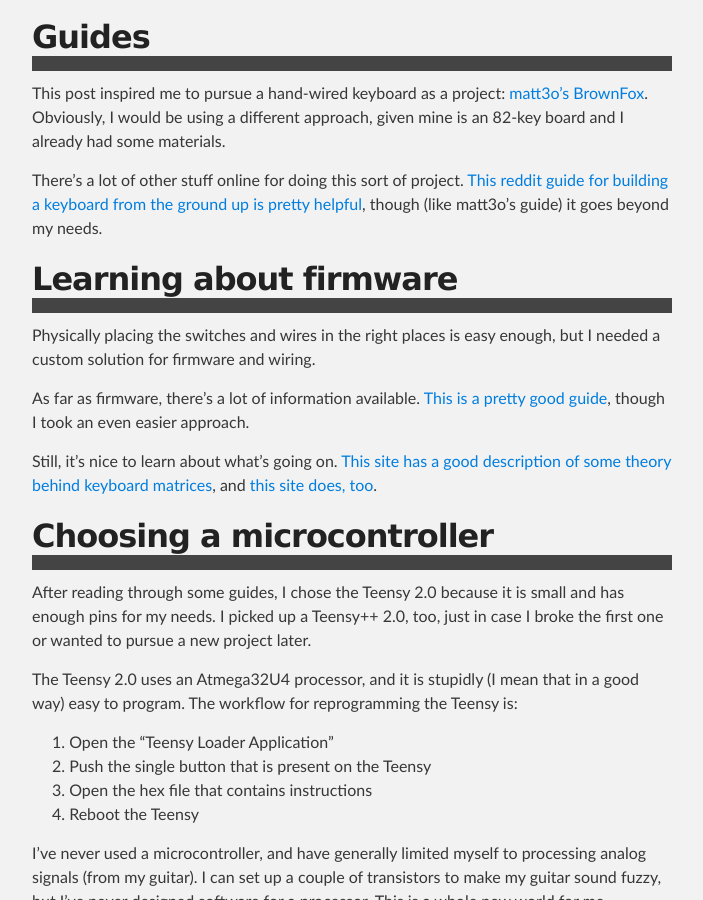
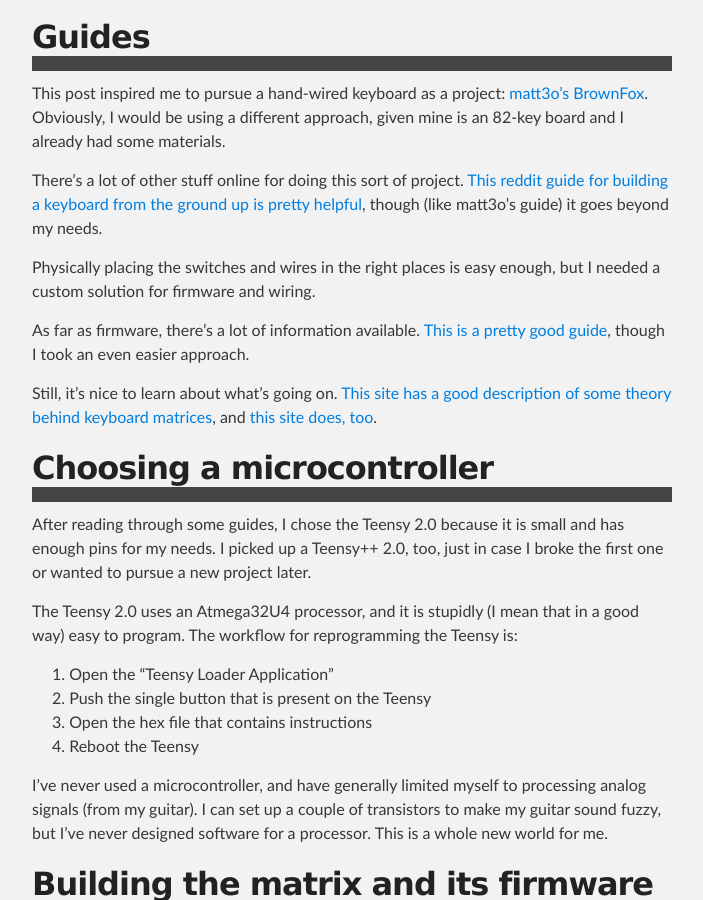
Before and after one commit to mustafaascha/mustafaascha.github.io, a Jekyll site: the page built from _posts/2016-08-21-CustomQisan.md, in a window 1280 px wide and 900 px high, scrolled down 772 px. Shown: the whole window, without its empty margins (288-991 px from the left). Built offline with Jekyll 4.4.1, drawn with Linux system fonts in a browser that asks for light colours; some of the changed lines change nothing that is shown.

Commit message:
Update 2016-08-21-CustomQisan.md

```diff
--- a/_posts/2016-08-21-CustomQisan.md
+++ b/_posts/2016-08-21-CustomQisan.md
@@ -48,9 +48,6 @@
 helpful](https://www.reddit.com/r/MechanicalKeyboards/comments/4l0p41/guide_detailed_guide_to_making_a_custom_keyboard/),
 though (like matt3o's guide) it goes beyond my needs.
 
-Learning about firmware
------------------------
-
 Physically placing the switches and wires in the right places is easy
 enough, but I needed a custom solution for firmware and wiring.
 
@@ -98,7 +95,7 @@
 modifying it for my needs. I ended up with [this
 layout](http://www.mustafa.fyi/assets/qisan_keyboard_layout.json).
 
-I then dropped the json file into [Ruiqi Mao's](reddit.com/u/iandr0idos)
+I then dropped the json file into [Ruiqi Mao's](http://reddit.com/u/iandr0idos)
 [TMK Firmware Builder](http://kb.sized.io/), which showed me how to wire
 the matrix.
 
```
